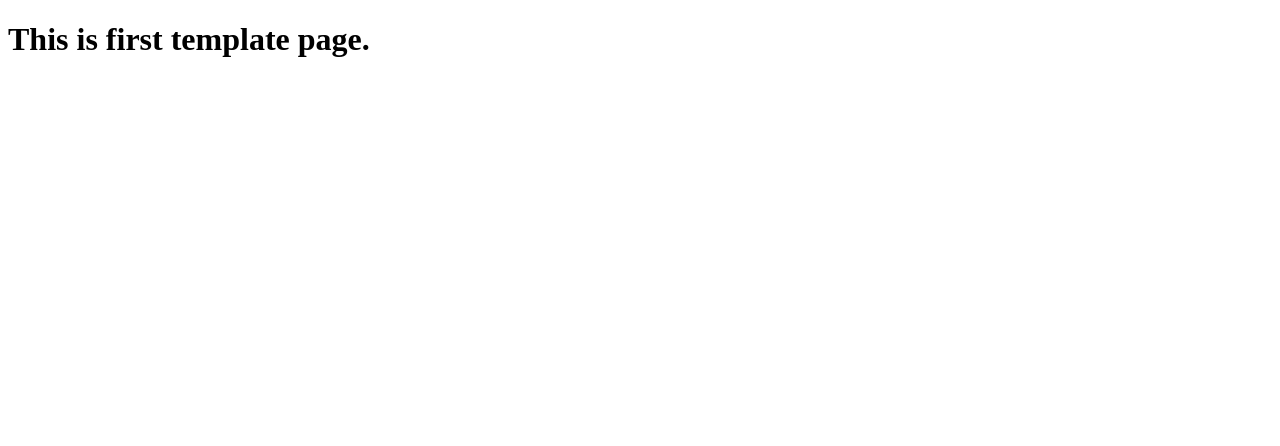
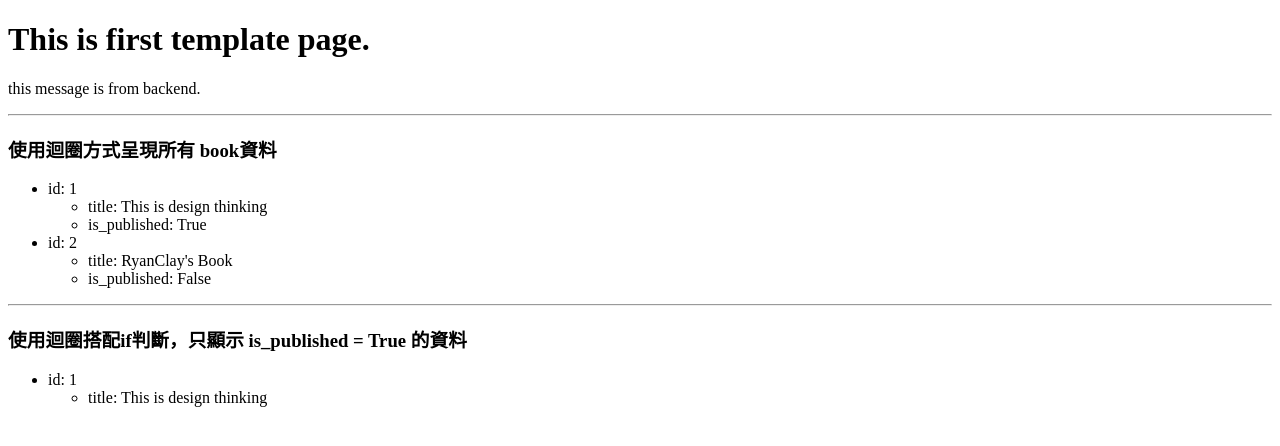
Before and after one commit to RyanClayKao/Django-tutorial-from-Udemy-ReactAndDjangoFullStack, a Django app: page /demo/template1 in a window 1280 px wide. Shown: the top 446 px of the page. Run offline with Django 4.2, Linux system fonts and the light colour scheme; data comes from the database, SQL or seed files in the repository; both versions use the stored data as it was after the commit.

Commit message:
學會基本的 dynamic template方式 (類似於Asp.net MVC 的 Razor用法)

```diff
--- a/demo/views.py
+++ b/demo/views.py
@@ -61,4 +61,9 @@ class BookDao(View):
 
 # ============= 使用 template ============
 def template1(request):
-    return render(request, 'template1.html')
+    books = Book.objects.all()
+
+    return render(request, 'template1.html', {
+        'message': "this message is from backend.",
+        'books': books
+    })
--- a/templates/template1.html
+++ b/templates/template1.html
@@ -8,5 +8,40 @@
 </head>
 <body>
     <h1>This is first template page.</h1>
+
+    <p>{{ message }}</p>
+
+    <hr>
+
+    <h3>使用迴圈方式呈現所有 book資料</h3>
+    <ul>
+        {% for book in books %}
+            <li>
+                <span>id: {{ book.id }}</span>
+                <ul>
+                    <li><span>title: {{ book.title }}</span></li>
+                    <li><span>is_published: {{ book.is_published }}</span></li>
+                </ul>
+            </li>
+        {% endfor %}
+    </ul>
+
+    <hr>
+
+    <h3>使用迴圈搭配if判斷，只顯示 is_published = True 的資料</h3>
+    <ul>
+        {% for book in books %}
+            {% if book.is_published %}
+                <li>
+                    <span>id: {{ book.id }}</span>
+                    <ul>
+                        <li>
+                            <span>title: {{ book.title }}</span>
+                        </li>
+                    </ul>
+                </li>
+            {% endif %}
+        {% endfor %}
+    </ul>
 </body>
 </html>
```
Also changed, not shown: db.sqlite3.
